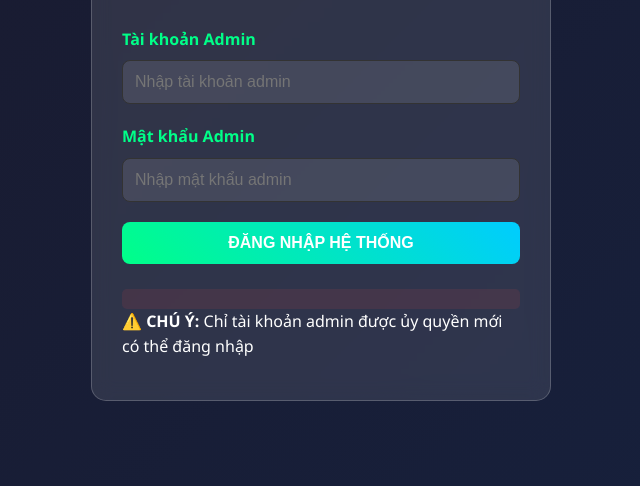
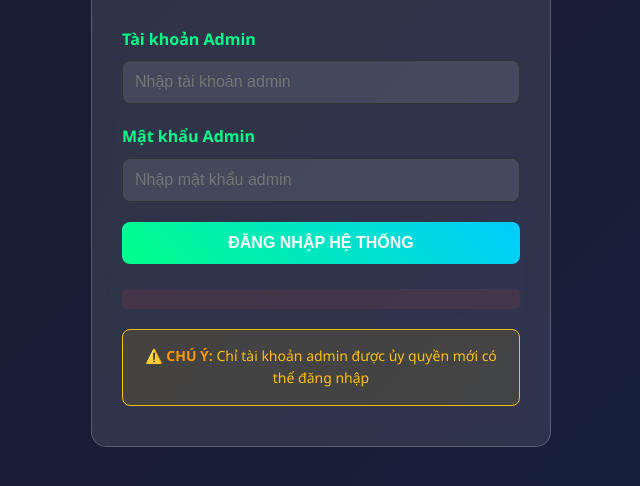
Before and after one commit to anuragaming1/anura_gaming, a plain HTML site: page public/index.html in a window 1280 px wide. Shown: the part 214-700 px from the top of the page, without its empty margins (319-959 px from the left). Drawn offline with Linux system fonts and the light colour scheme.

Commit message:
Update style.css

```diff
--- a/public/style.css
+++ b/public/style.css
@@ -402,3 +402,32 @@ code {
         align-items: stretch;
     }
 }
+/* Thêm vào cuối file style.css */
+
+.admin-note {
+    margin-top: 20px;
+    padding: 15px;
+    background: rgba(255, 193, 7, 0.1);
+    border: 1px solid #ffc107;
+    border-radius: 8px;
+    text-align: center;
+}
+
+.admin-note p {
+    margin: 0;
+    color: #ffc107;
+    font-size: 14px;
+}
+
+.admin-note strong {
+    color: #ff9800;
+}
+
+.login-box {
+    position: relative;
+}
+
+/* Ẩn các phần không cần thiết */
+.btn-secondary {
+    display: none;
+}
```
